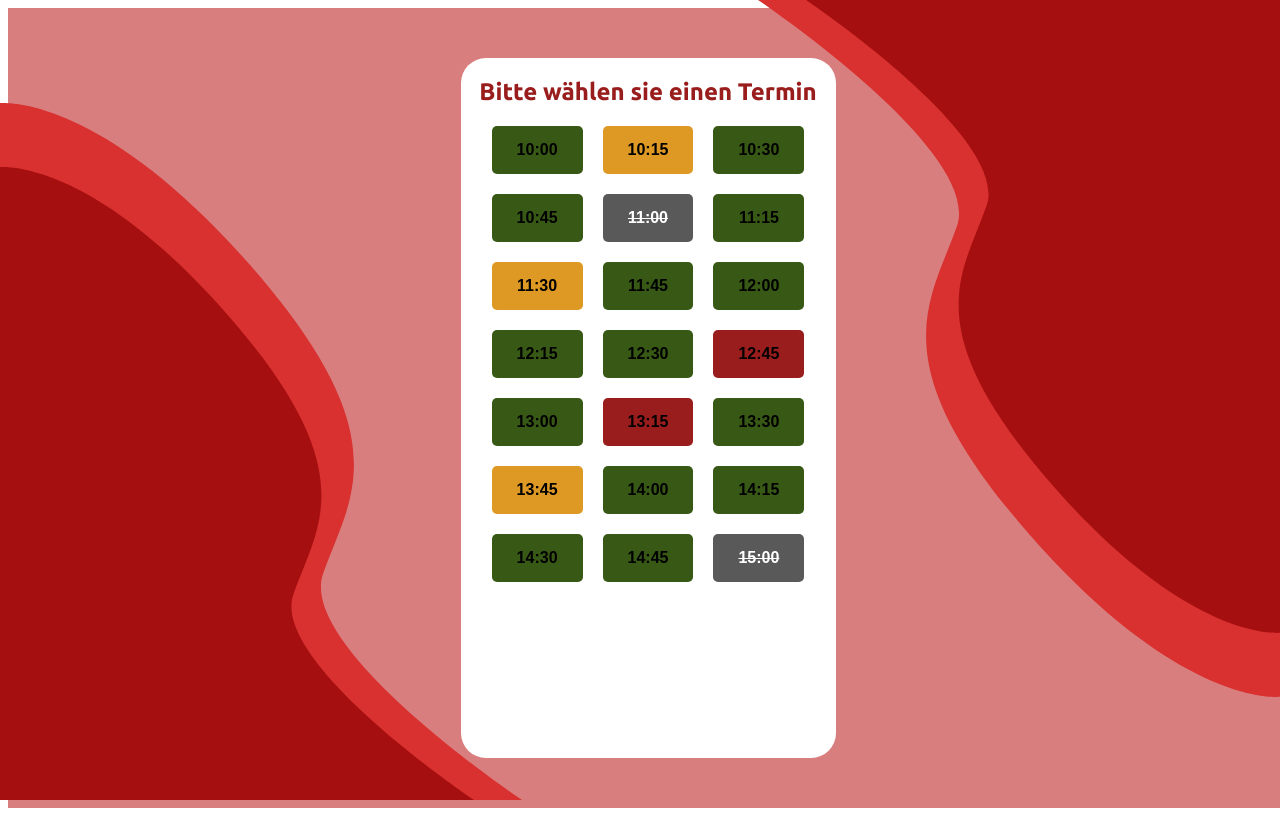
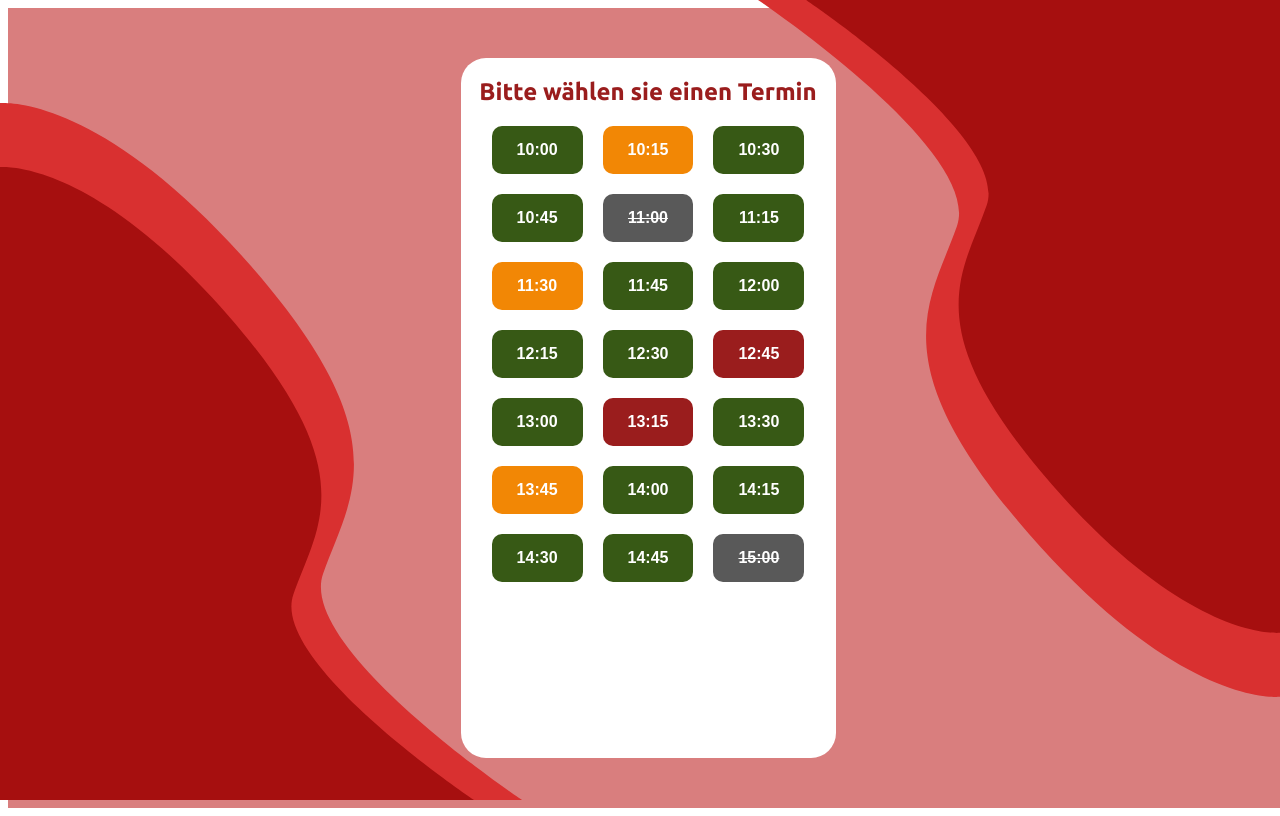
Before and after one commit to LFH35/Blutspende-Registrierung, a SvelteKit app in the folder frontend/: page /1/appointments in a window 1280 px wide. Built offline with nearby package versions, Linux system fonts and the light colour scheme.

Commit message:
added no drag

```diff
--- a/frontend/package.json
+++ b/frontend/package.json
@@ -3,7 +3,7 @@
 	"version": "0.0.1",
 	"private": true,
 	"scripts": {
-		"dev": "vite dev",
+		"dev": "vite dev --host 0.0.0.0",
 		"build": "vite build",
 		"preview": "vite preview",
 		"lint": "prettier --check ",
--- a/frontend/src/routes/[id]/appointments/style.scss
+++ b/frontend/src/routes/[id]/appointments/style.scss
@@ -11,19 +11,12 @@
 .appointment {
     text-decoration: none;
     border: none;
-    border-radius: 5px;
-    //background-color: var(--main-grey-color);
-    //color: var(--main-white-color);
+    border-radius: 10px;
+    color: var(--main-white-color);
     padding: 15px 25px;
     font-size: medium;
     font-weight: bold;
     transition: background-color 0.5s ease;
-}
-
-.appointment:hover {
-    background-color: var(--main-light-green-color);
-    color: var(--main-green-color);
-    border-color: var(--main-green-color);
 }
 
 .freiePlaetze0 {
@@ -37,7 +30,7 @@
 }
 
 .freiePlaetze2, .freiePlaetze3{
-    background-color: #de9924;
+    background-color: var(--main-orange-color);
 }
 
 .freiePlaetze4 {
--- a/frontend/src/routes/layout.scss
+++ b/frontend/src/routes/layout.scss
@@ -15,6 +15,7 @@
     --main-grey-color: #595959;
     --main-light-green-color: #94BF36;
     --main-green-color: #375915;
+    --main-orange-color: #F28705;
 }
 
 body {
@@ -30,6 +31,10 @@ body {
         position: absolute;
         left: 0;
         bottom: 0;
+        user-select: none;
+        -webkit-user-drag: none;
+        -ms-user-select: none;
+        -moz-user-select: none;
     }
 
     main {
@@ -48,6 +53,10 @@ body {
         position: absolute;
         right: 0;
         top: 0;
+        user-select: none;
+        -webkit-user-drag: none;
+        -ms-user-select: none;
+        -moz-user-select: none;
     }
 }
 @media (max-width: 768px) {
```
Also changed, not shown: frontend/src/routes/[id]/questions/style.scss (+12 -0 lines).
